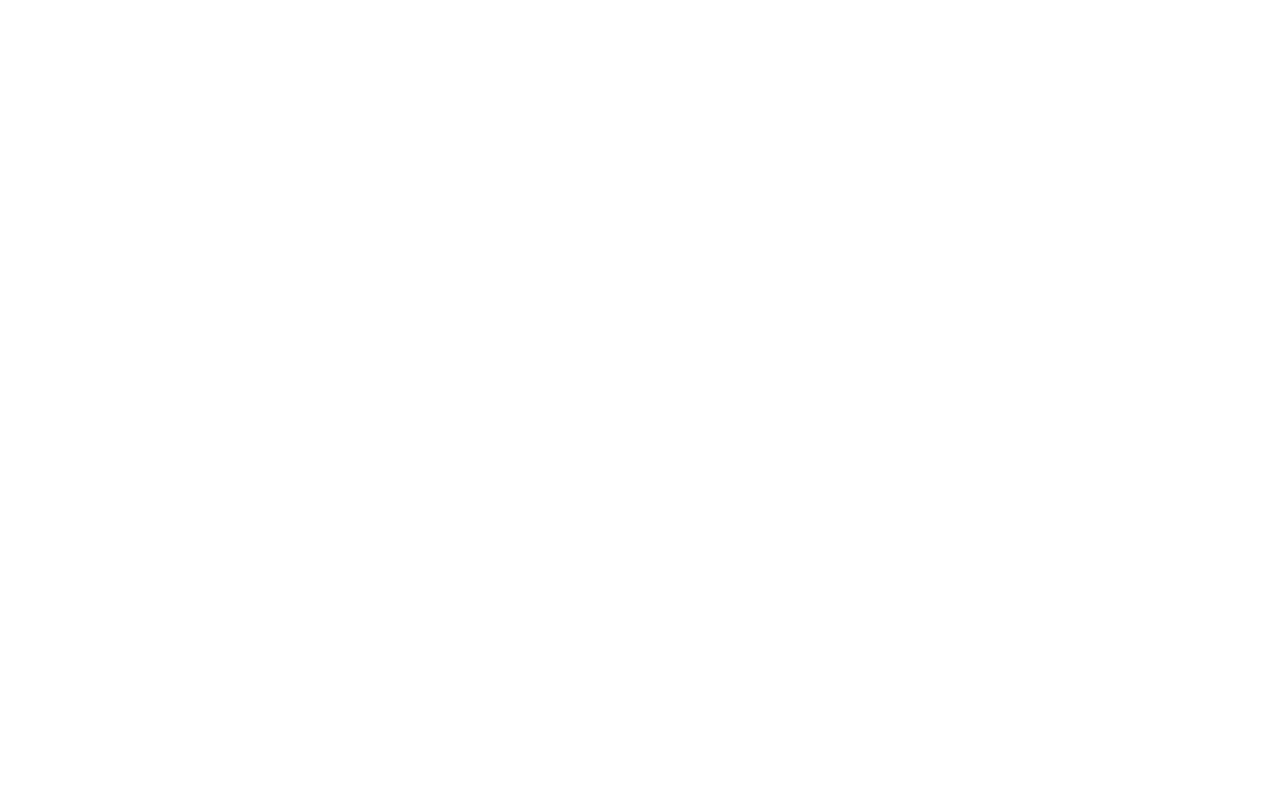
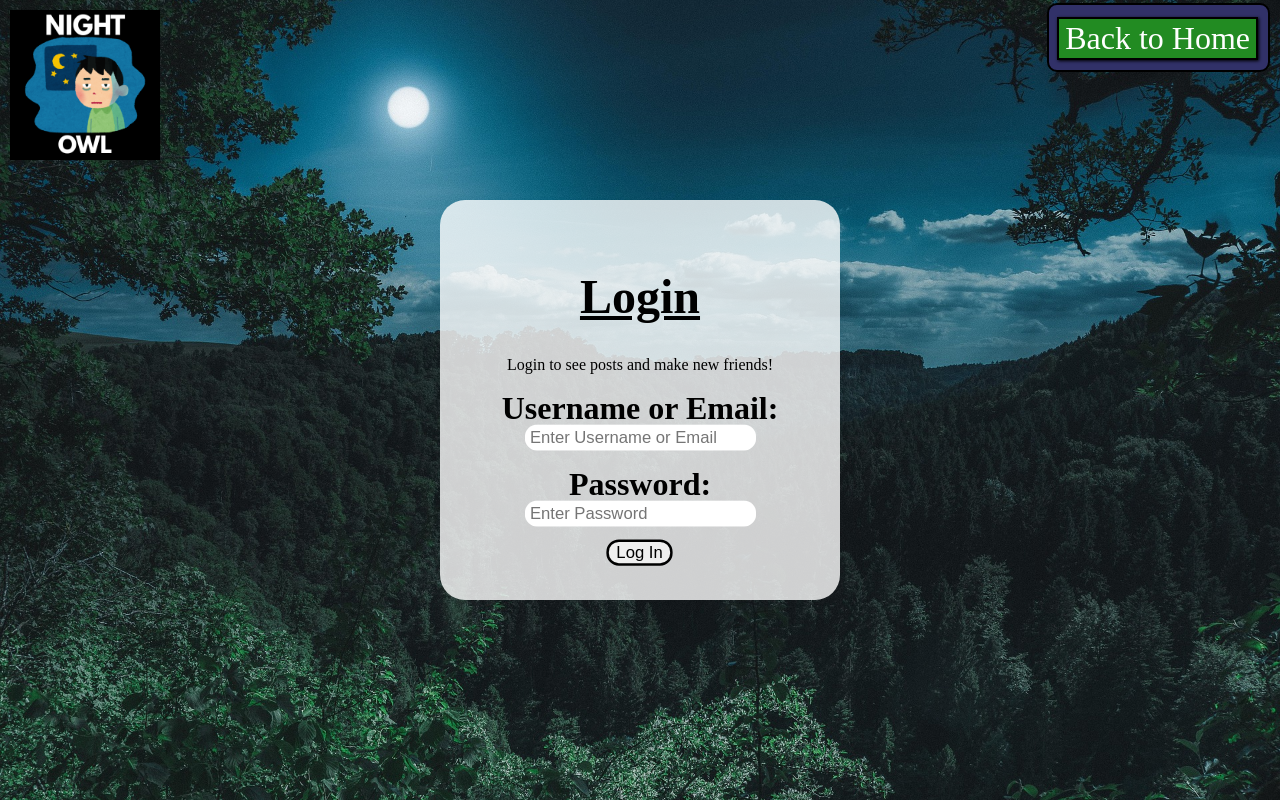
Before and after one commit to JoshuaThai/Microblogging-App, a Django app: page /login/ in a window 1280 px wide. Before the commit the page is empty. Run offline with Django 5.2, Linux system fonts and the light colour scheme.

Commit message:
Test and Implement Login feature

```diff
--- a/BlogProject/Blog/static/css/style.css
+++ b/BlogProject/Blog/static/css/style.css
@@ -86,3 +86,14 @@
   border-color: transparent;
   border-radius: 10px;
 }
+
+.submit{
+  border: 2px solid black;
+}
+
+.header {
+    display: flex;
+    align-items: center;
+    justify-content: space-between;
+    padding: 10px;
+}
--- a/BlogProject/Blog/templates/home.html
+++ b/BlogProject/Blog/templates/home.html
@@ -21,12 +21,6 @@
             background-position: center;
             background-repeat: no-repeat;
             background-size: cover;
-        }
-        .header {
-            display: flex;
-            align-items: center;
-            justify-content: space-between;
-            padding: 10px;
         }
 
         .logo{
--- a/BlogProject/Blog/templates/login.html
+++ b/BlogProject/Blog/templates/login.html
@@ -1,10 +1,76 @@
+{% load static %}
 <!DOCTYPE html>
 <html lang="en">
 <head>
     <meta charset="UTF-8">
     <title>Login</title>
+     <link href= "{% static 'css/style.css' %}" rel="stylesheet" type="text/css">
+    <link rel = icon type="image/x-icon" href = {% static 'images/favicon.ico' %}>
+    <style>
+        body, html {
+            margin: 0;
+            padding: 0;
+            height: 100%;
+        }
+
+        .bg {
+            {#position: absolute;#}
+            height: 100%;
+            width: 100%;
+            background-image: url("{% static 'images/moonlight.jpg' %}");
+            background-position: center;
+            background-repeat: no-repeat;
+            background-size: cover;
+        }
+
+        #box{
+          background: rgba(255, 255, 255, 0.8);
+          width: 400px;
+          height: 400px;
+          border-radius: 25px;
+          align-content: center;
+          text-align: center;
+          position: fixed;
+          left: 50%;
+          top: 50%;
+          /*-webkit-transform: translate(-50%, -50%);*/
+          transform: translate(-50%, -50%);
+        }
+
+        .logo{
+            display: inline-block;
+        }
+        .signIn{
+            display: inline-block;
+            margin-top: -100px;
+        }
+
+        </style>
 </head>
 <body>
-
+    <div class="bg">
+         <div class = "header">
+            <div class = "logo">
+                <img src = "{% static 'images/Logo.png' %}" alt= "Night Owl logo" width="150" height="150">
+            </div>
+             <div class = "signIn">
+                 <button class = "signUp" onclick = "location.href='{% url 'home' %}'">Back to Home</button>
+             </div>
+         </div>
+        <div id = "box">
+            <h1 style="font-size: 48px"><u>Login</u></h1>
+            <p>Login to see posts and make new friends!</p>
+            <p style = "color: red">{{ message }}</p>
+            <form method = "post">
+             {% csrf_token %}
+                 <label for="identifier"><b>Username or Email:</b></label><br>
+                 <input type = "text" id = "identifier" name="identifier" placeholder= "Enter Username or Email">
+                <br><br>
+                 <label for="password"><b>Password:</b></label><br>
+                 <input type = "password" id = "password" name="password" placeholder= "Enter Password"><br><br>
+                 <input class ="submit" type="submit" value="Log In">
+            </form>
+        </div>
+    </div>
 </body>
 </html>
--- a/BlogProject/Blog/views.py
+++ b/BlogProject/Blog/views.py
@@ -1,4 +1,4 @@
-from django.contrib.auth import login
+from django.contrib.auth import login, authenticate
 from django.shortcuts import render, redirect
 from django.views import View
 
@@ -19,6 +19,41 @@
 class LoginView(View):
     def get(self, request):
         return render(request, 'login.html')
+    def post(self, request):
+        determineValue = request.POST.get('identifier')
+        password = request.POST.get('password')
+        if not determineValue or not password:
+            return render(request, 'login.html',
+                          {'message': 'One or more fields was empty. Please try again.'})
+        if User.objects.filter(email=determineValue).first():
+            email = determineValue
+            user1 = User.objects.filter(email=email).first()
+            user = authenticate(request, username=user1.username, password=password)
+            if not user:
+                return render(request, 'login.html',
+                              {'message': 'Invalid password. Please try again.'})
+            login(request, user)
+
+            request.session['username'] = user1.username
+            request.session['first_name'] = user1.first_name
+            request.session['last_name'] = user1.last_name
+            request.session.save()
+        else:
+            user1 = User.objects.filter(username=determineValue).first()
+            if not user1:
+                return render(request, 'login.html',
+                              {'message': 'Invalid username or email. Please try again.'})
+            user = authenticate(request, username=determineValue, password=password)
+            if not user:
+                return render(request, 'login.html',
+                              {'message': 'Invalid password. Please try again.'})
+            login(request, user)
+            request.session['username'] = user1.username
+            request.session['first_name'] = user1.first_name
+            request.session['last_name'] = user1.last_name
+            request.session.save()
+
+        return redirect('home')
 
 class SignUpView(View):
     def get(self, request):
@@ -78,6 +113,7 @@
         # declare sessions
         request.session['username'] = user.username
         request.session['first_name'] = user.first_name
+        request.session['last_name'] = user.last_name
         request.session.save()
 
         return redirect('home')
```
Also changed, not shown: BlogProject/Blog/templates/signup.html (+16 -1 lines), BlogProject/Blog/tests/test_login.py (+26 -10 lines).
